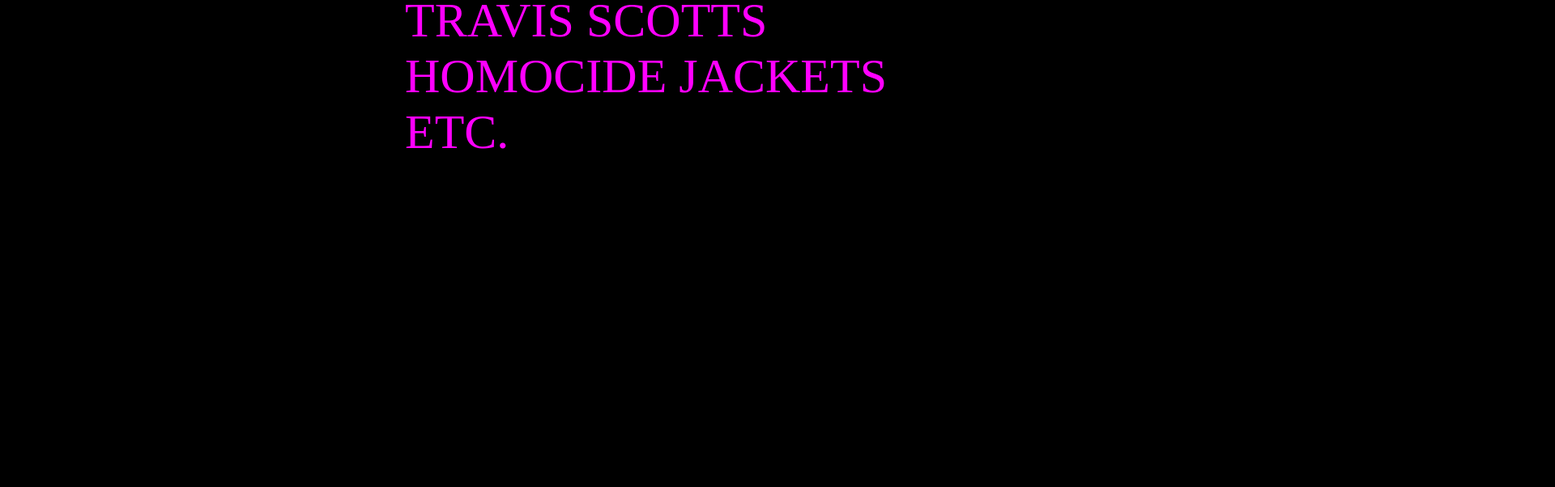
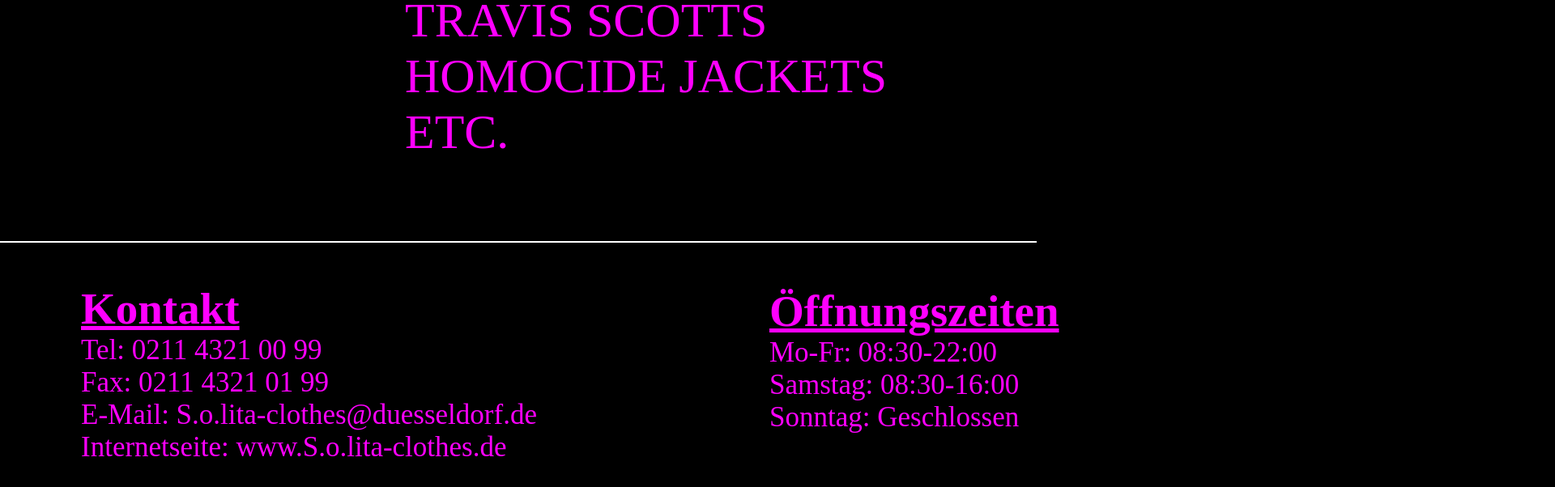
Before and after one commit to jessine004/web, a plain HTML site: page Projekt/index.html in a window 1280 px wide. Shown: the part 2876-3478 px from the top of the page at 81% size, 1920 px wide, since content can reach past the window. Drawn offline with Linux system fonts and the light colour scheme.

Commit message:
Update index.html

```diff
--- a/Projekt/index.html
+++ b/Projekt/index.html
@@ -152,6 +152,45 @@
         bottom: 1200px;
         left: 500px;
       }
+      #Abtrennstrich {
+        border-top: 2px white solid;
+        position: relative;
+        bottom: 1100px;
+      }
+
+      #Kontakt {
+        position: relative;
+        bottom:1050px;
+        left:100px;
+      }
+
+      b.K {
+        color: #FF00FF;
+        text-decoration: underline;
+        font-size: 55px;
+      }
+
+      p.K {
+        color: #FF00FF;
+        font-size: 35px;
+      }
+
+      #Oeffnung {
+        position: relative;
+        bottom:1270px;
+        left:950px;
+      }
+
+      b.O {
+        color: #FF00FF;
+        font-size: 55px;
+        text-decoration: underline;
+      }
+
+      p.O {
+        color: #FF00FF;
+        font-size: 35px;
+      }
 
     </style>
   </head>
@@ -178,6 +217,20 @@
     <p class="u">TRAVIS SCOTTS</p>
     <p class="u">HOMOCIDE JACKETS</p>
     <p class="u">ETC.</p>
+    <div id="Abtrennstrich"></div>
+      <div id="Kontakt">
+        <b class="K">Kontakt</b>
+        <p class="K">Tel: 0211 4321 00 99</p>
+        <p class="K">Fax: 0211 4321 01 99</p>
+        <p class="K">E-Mail: S.o.lita-clothes@duesseldorf.de</p>
+        <p class="K">Internetseite: www.S.o.lita-clothes.de</p>
+      </div>
+      <div id="Oeffnung">
+        <b class="O">Öffnungszeiten</b>
+        <p class="O">Mo-Fr: 08:30-22:00</p>
+        <p class="O">Samstag: 08:30-16:00</p>
+        <p class="O">Sonntag: Geschlossen</p>
+        </div>
 
 
   </body>
```
